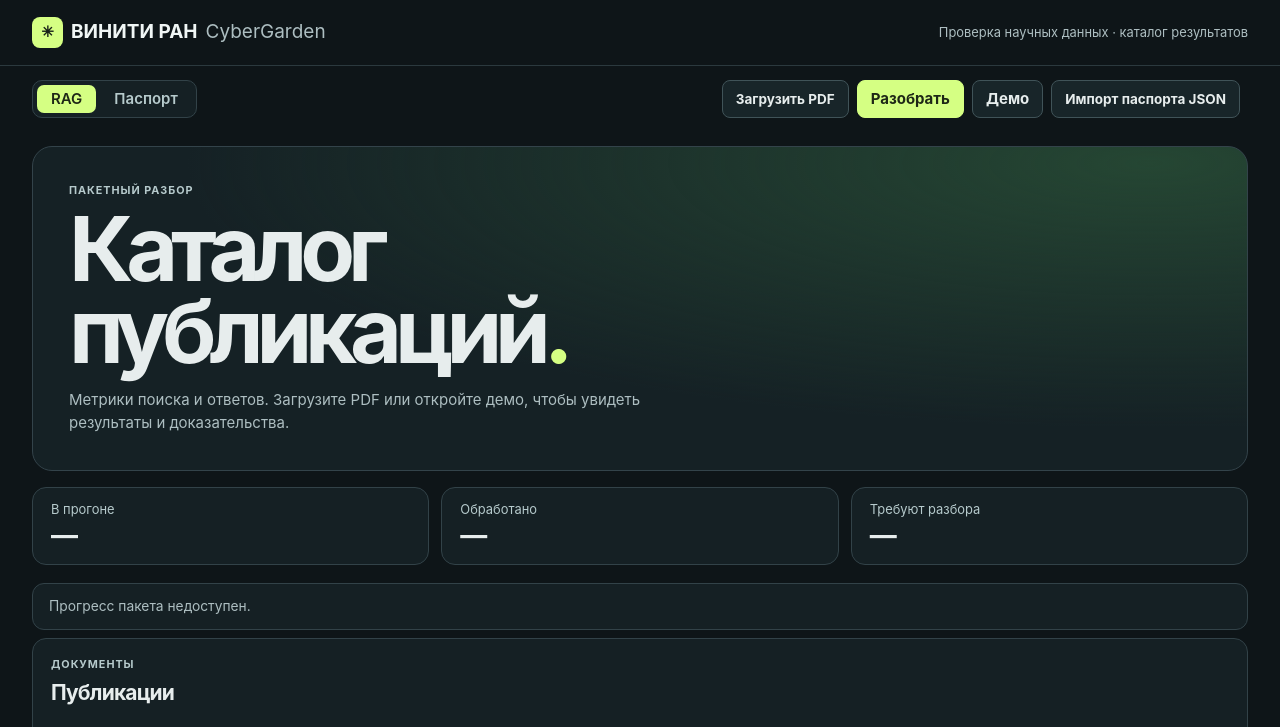
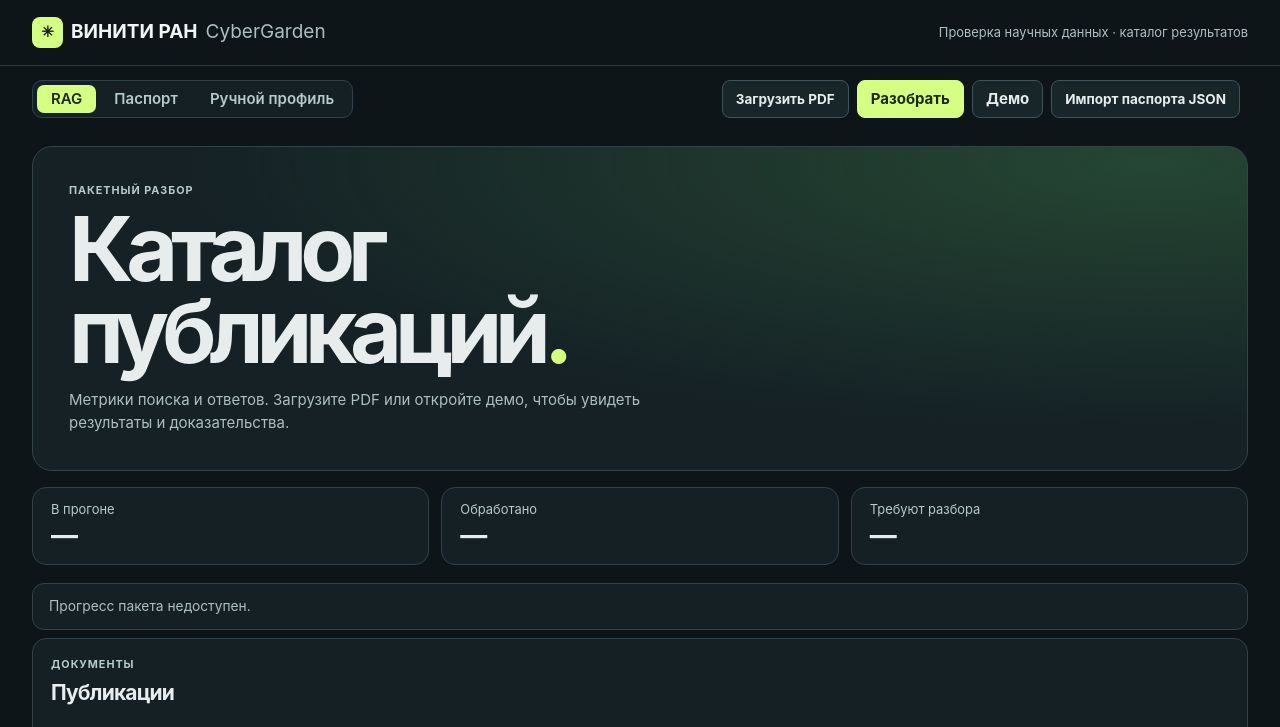
Before and after one commit to ichirou-hue/cybergarden-viniti, a plain HTML site: page static/index.html in a window 1280 px wide. Shown: the top 727 px of the page. Drawn offline with Linux system fonts and the light colour scheme; no server answers.

Commit message:
feat(ui): link manual profile from catalog

```diff
--- a/static/index.html
+++ b/static/index.html
@@ -19,6 +19,7 @@
   <div class="track-switch" role="group" aria-label="Разделы">
     <div class="tracks" id="tracks"></div>
     <a class="track" id="passportLink" href="#/passport">Паспорт</a>
+    <a class="track" href="/manual-profile">Ручной профиль</a>
   </div>
   <form id="upload" class="upload">
     <label class="file"><span id="fileName">Загрузить PDF</span>
```
